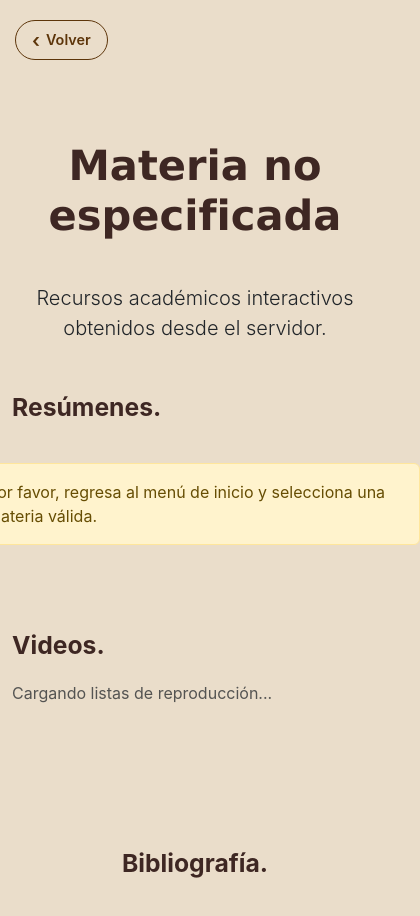
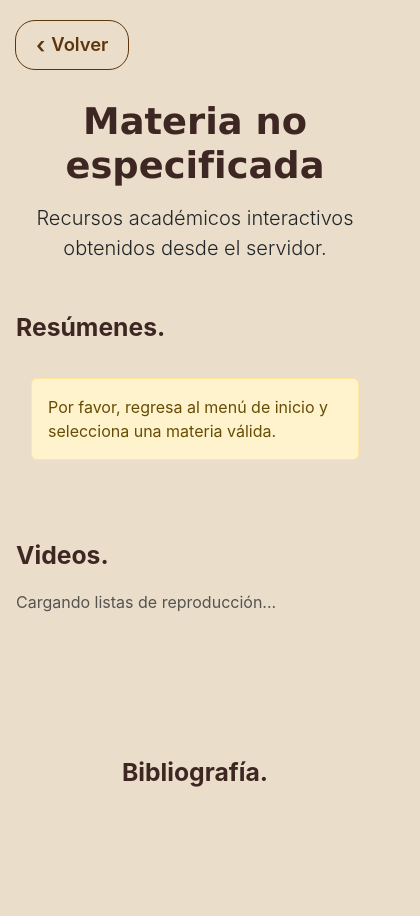
Before and after one commit to camilaVera02/RepoTPfinal-UFC, a website: page materia.html in a window 390 px wide. Shown: the whole page, 420 px wide, since content can reach past the window. After the commit the page ends 860 px from the top, so only its background shows below. Drawn offline with nearby package versions, Linux system fonts and the light colour scheme.

Commit message:
cambios en el diseño responsive de las materias

```diff
--- a/materia.html
+++ b/materia.html
@@ -12,7 +12,7 @@
   <span class="flecha">‹</span> Volver
 </a>
 
-    <div class="container mt-5">
+<div class="container-fluid px-3 mt-3 mt-sm-5">
         <h1 class="titulo-materia">Cargando Materia...</h1>
 
         <div class="descripcion text-center mb-2">
--- a/style.css
+++ b/style.css
@@ -164,14 +164,14 @@ h1{
   border-radius: 12px;
 }
 
-/* Título de la materia adaptado de forma responsiva */
+/* Título de la materia responsivo */
 .titulo-materia {
   text-align: center;
   color: #3e2723;
   font-weight: bold;
   margin-top: 20px;
   margin-bottom: 20px;
-  font-size: clamp(2.6rem, 6vw, 4.5rem);
+  font-size: clamp(2rem, 8vw, 4.5rem); /* Ajuste dinámico de escala */
 }
 
 .contenedor-bibliografia {
@@ -222,8 +222,8 @@ h1{
   border: 1px solid #5d350a;
   border-radius: 20px;
   margin: 20px 0 10px 15px;
-  padding: 8px 16px;
-  font-size: clamp(0.9rem, 2vw, 1.05rem);
+  padding: 10px 16px;
+  font-size: clamp(1.5rem, 2.5vw, 1.5rem); /* Un poco más grande en celulares */
   font-weight: 600;
   transition: all 0.2s ease-in-out;
 }
@@ -252,6 +252,48 @@ h1{
 }
 
 @media (max-width: 576px) {
+  /* --- BOTÓN DE VOLVER EQUILIBRADO --- */
+  .btn-minimalista {
+    padding: 10px 20px; /* Tamaño intermedio, cómodo pero sutil */
+    font-size: 1.15rem !important;
+    margin: 20px 0 10px 15px;
+    border-width: 1.5px;
+  }
+
+  .btn-minimalista .flecha {
+    font-size: 1.4rem !important;
+    margin-right: 6px;
+  }
+
+  /* --- TÍTULO DE LA MATERIA PROPORCIONADO --- */
+  .titulo-materia {
+    font-size: 2.3rem !important; /* Más grande que antes, pero sin romper la armonía */
+    margin-top: 20px;
+    margin-bottom: 15px;
+    padding: 0 15px;
+    line-height: 1.2;
+  }
+
+  /* --- IFRAMES CON MÁRGENES ELEGANTES --- */
+  .resumenes-container {
+    grid-template-columns: 1fr !important;
+    padding: 15px; /* Recupera el espacio a los costados para que no pegue al borde */
+    gap: 25px;
+  }
+
+  .item-resumen {
+    padding: 20px 15px;
+    width: 100% !important;
+    border-radius: 12px;
+    height: 2.5rte;
+  }
+
+  .resumen-iframe {
+    width: 2!important;
+    max-width: 100% !important;
+    height: 550px !important; /* Altura intermedia ideal para lectura en celular */
+  }
+
   .categoria-container {
     grid-template-columns: repeat(2, 1fr) !important;
     gap: 12px;
```
Also changed, not shown: 1 other file.
